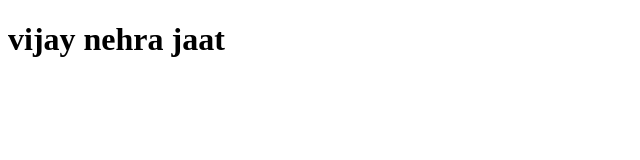
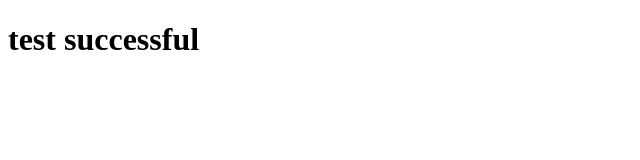
Before and after one commit to vijay28767/test, a plain HTML site: page index.html in a window 1280 px wide. Shown: the whole page, without its empty margins (0-640 px from the left). Drawn offline with Linux system fonts and the light colour scheme.

Commit message:
final commit

```diff
--- a/index.html
+++ b/index.html
@@ -7,6 +7,6 @@
     <title>Document</title>
 </head>
 <body>
-    <h1>vijay nehra jaat</h1>
+    <h1>test successful</h1>
 </body>
 </html>
```
